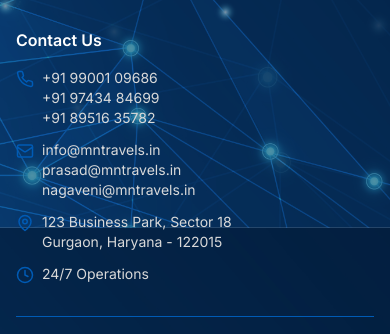
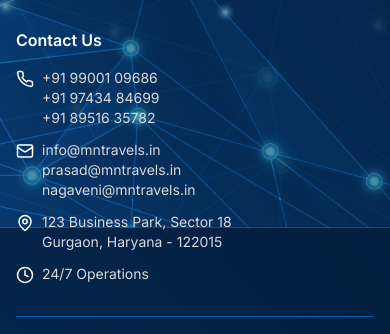
Before and after one commit to octaleadsprivatelimited-cloud/MN-Travels, a React (Vite) app in the folder frontend/: page / in a window 390 px wide. Shown: the part 5786-6120 px from the top of the page. Built offline with nearby package versions, Linux system fonts and the light colour scheme; no server answers.

Commit message:
Update footer Contact Us icons to white on mobile view

```diff
--- a/frontend/src/components/Footer.jsx
+++ b/frontend/src/components/Footer.jsx
@@ -88,7 +88,7 @@
             <h3 className="font-semibold mb-4">Contact Us</h3>
             <ul className="space-y-3 text-silver-gray text-sm">
               <li className="flex items-start space-x-2">
-                <Phone size={18} className="mt-0.5 text-royal-blue flex-shrink-0" />
+                <Phone size={18} className="mt-0.5 text-white md:text-royal-blue flex-shrink-0" />
                 <div className="flex flex-col">
                   <a href="tel:+919900109686" className="hover:text-royal-blue transition-colors">+91 99001 09686</a>
                   <a href="tel:+919743484699" className="hover:text-royal-blue transition-colors">+91 97434 84699</a>
@@ -96,7 +96,7 @@
                 </div>
               </li>
               <li className="flex items-start space-x-2">
-                <Mail size={18} className="mt-0.5 text-royal-blue flex-shrink-0" />
+                <Mail size={18} className="mt-0.5 text-white md:text-royal-blue flex-shrink-0" />
                 <div className="flex flex-col">
                   <a href="mailto:info@mntravels.in" className="hover:text-royal-blue transition-colors">info@mntravels.in</a>
                   <a href="mailto:prasad@mntravels.in" className="hover:text-royal-blue transition-colors">prasad@mntravels.in</a>
@@ -104,11 +104,11 @@
                 </div>
               </li>
               <li className="flex items-start space-x-2">
-                <MapPin size={18} className="mt-0.5 text-royal-blue flex-shrink-0" />
+                <MapPin size={18} className="mt-0.5 text-white md:text-royal-blue flex-shrink-0" />
                 <span>123 Business Park, Sector 18<br />Gurgaon, Haryana - 122015</span>
               </li>
               <li className="flex items-start space-x-2">
-                <Clock size={18} className="mt-0.5 text-royal-blue flex-shrink-0" />
+                <Clock size={18} className="mt-0.5 text-white md:text-royal-blue flex-shrink-0" />
                 <span>24/7 Operations</span>
               </li>
             </ul>
```
